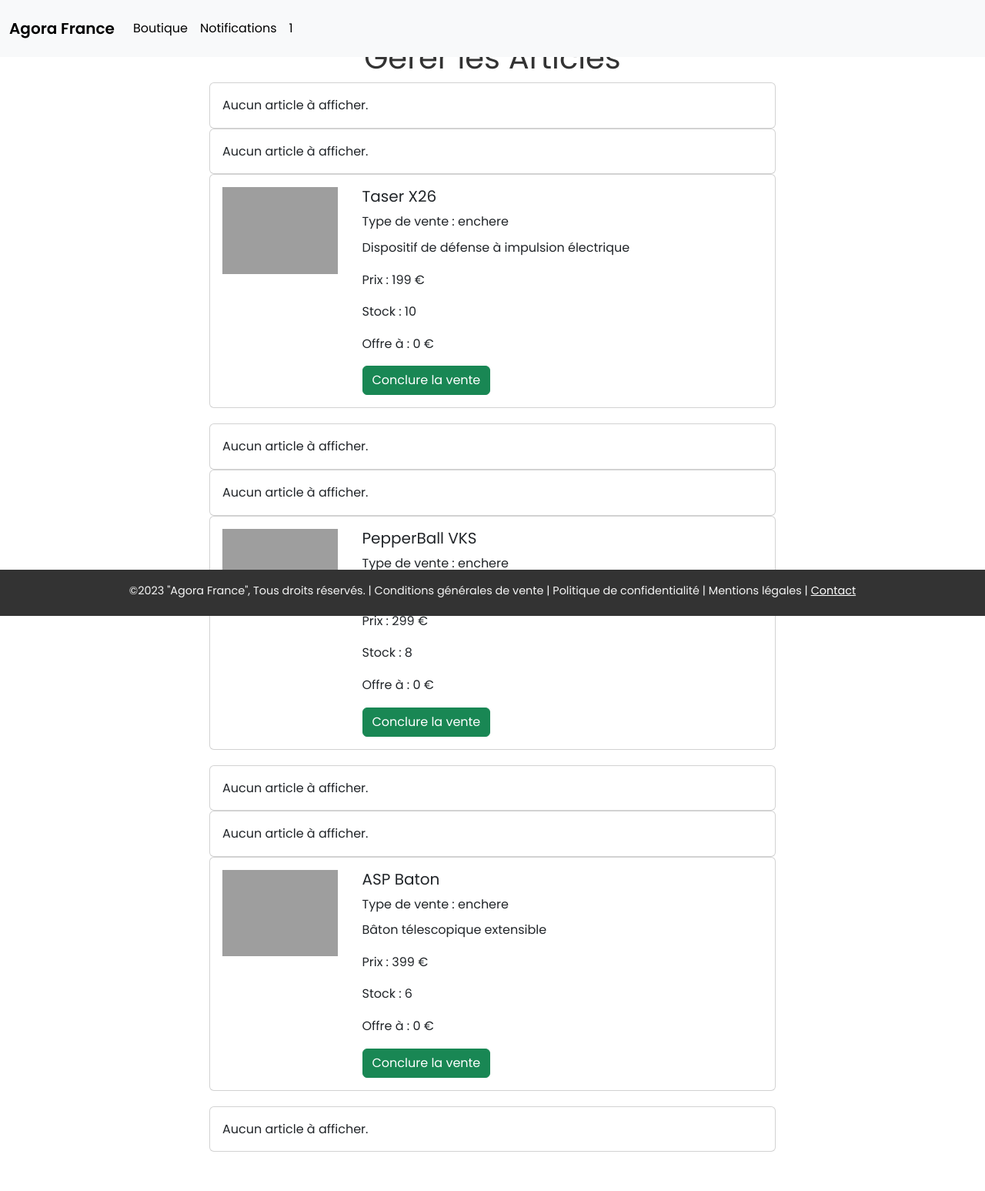
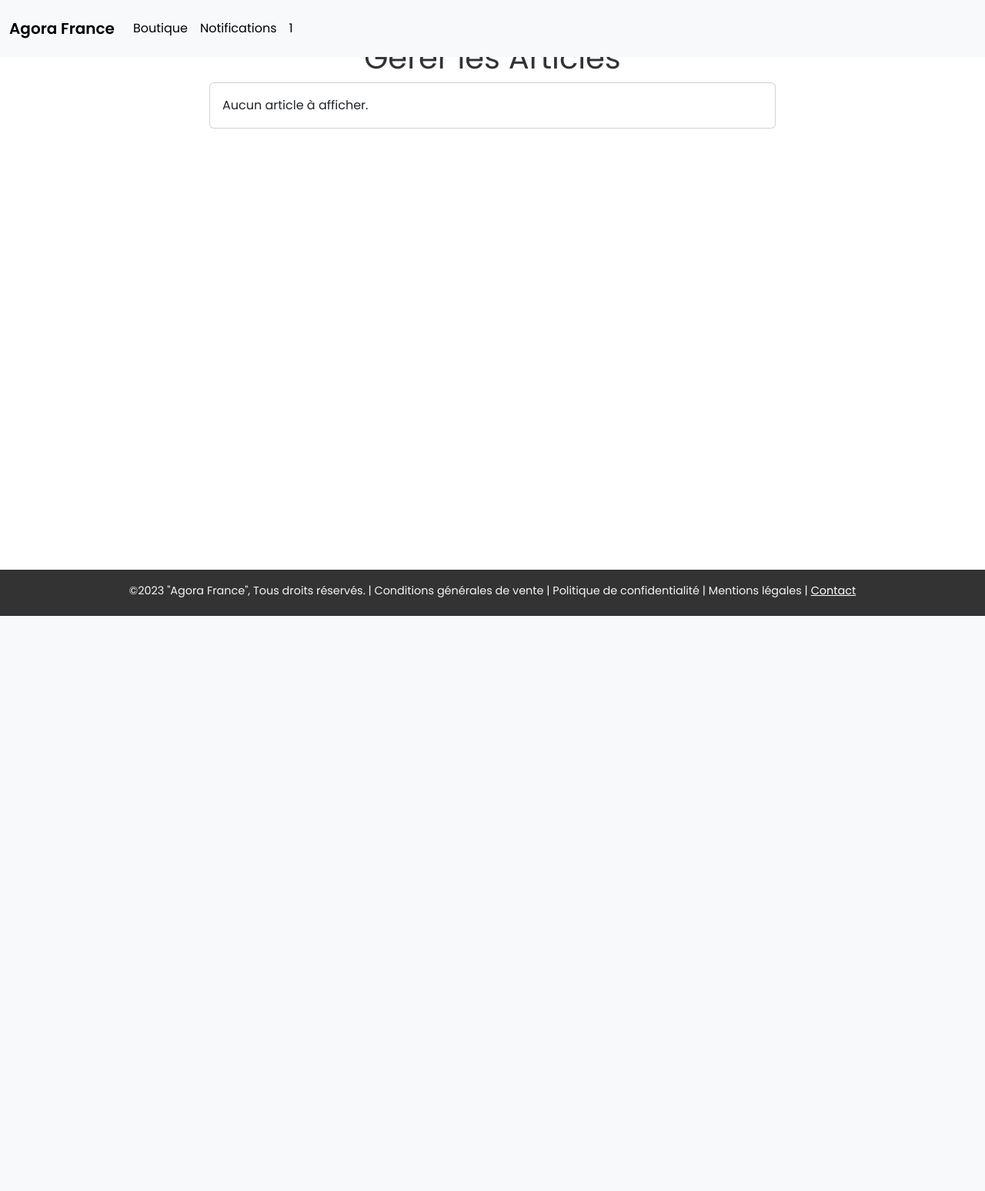
Before and after one commit to Djibouu/Agora, a PHP site: page /notification.php in a window 1280 px wide. Shown: the whole page at 77% size. After the commit the page ends 800 px from the top, so only its background shows below. Run offline with PHP 8.4, Linux system fonts and the light colour scheme; a user stored in the database is signed in; data comes from the database, SQL or seed files in the repository; some libraries are stand-ins or nearby versions; grey boxes are pictures that could not be loaded.

Commit message:
Il y avait une erreur dans notifications oups

```diff
--- a/notification.php
+++ b/notification.php
@@ -106,9 +106,12 @@ if ($db_found) {
     </div>
 
     <?php
+    $cpt = 0;
+        $cpt2 = 0;
     if (mysqli_num_rows($result) > 0) {
+
         while ($row = mysqli_fetch_assoc($result)) {
-            if($row["Offre"]>0 || $row["Categorie"] == 'enchere'){
+            if($row['Offrant'] != 0){
                 echo '<div class="row justify-content-center">';
                 echo    '<div class="col-lg-8">';
                 echo        '<div class="card item-card" >';
@@ -123,7 +126,12 @@ if ($db_found) {
                 echo                        '<p class="card-text">' . $row["Description"] . '</p>';
                 echo                        '<p class="card-text">Prix : ' . $row["Prix"] . ' €</p>';
                 echo                        '<p class="card-text">Stock : ' . $row["Stock"] . '</p>';
-                echo                        '<p class="card-text">Offre à : ' . $row["Offre"] . ' €</p>';
+                if($row['Categorie'] == "negocier"){
+                    echo                        '<p class="card-text">Offre à : ' . $row["Offre"] . ' €</p>';
+                }
+                if($row['Categorie'] == "enchere"){
+                    echo                        '<p class="card-text">Offre à : ' . $row["Prix"] . ' €</p>';
+                }
                 if($_SESSION['type'] !== 'acheteur' && $row["Categorie"] == 'negocier' ){
                     echo                        '<form method="POST" action="acceptOffer.php">';
                     echo                            '<input type="hidden" name="item_id" value="' . $row["id"] . '">';
@@ -150,21 +158,15 @@ if ($db_found) {
                 echo    '</div>';
                 echo '</div>';
             }
-            else {
-                echo '<div class="row justify-content-center">';
-                echo    '<div class="col-lg-8">';
-                echo        '<div class="card">';
-                echo            '<div class="card-body">';
-                echo                '<p class="card-text">Aucun article à afficher.</p>';
-                echo            '</div>';
-                echo        '</div>';
-                echo    '</div>';
-                echo '</div>';
+            else{
+                $cpt = $cpt + 1;
             }
+            $cpt2 = $cpt2 + 1;
 
         }
 
-    } else {
+    }
+    if($cpt == $cpt2) {
         echo '<div class="row justify-content-center">';
         echo    '<div class="col-lg-8">';
         echo        '<div class="card">';
```
